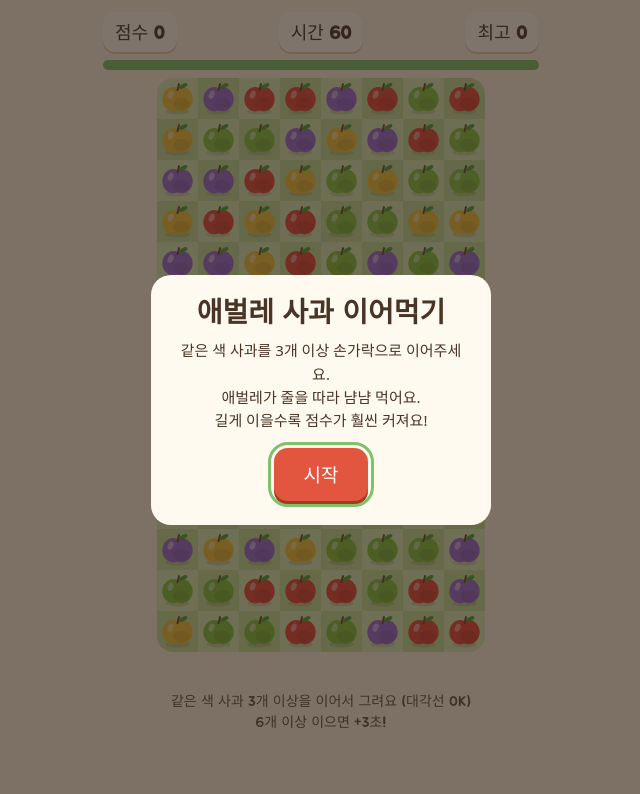
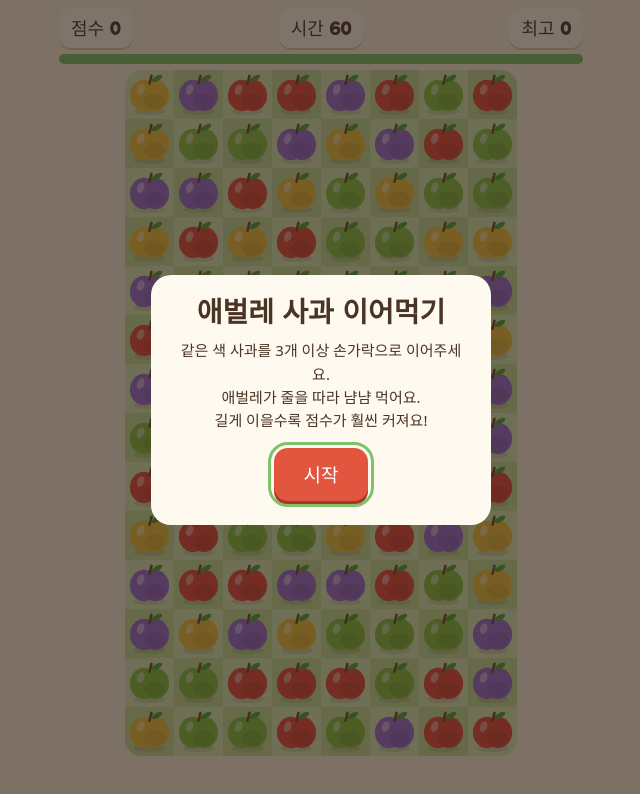
Before and after one commit to joosubong/mini-games, a plain HTML site: page worm-apple-chain.html in a window 1280 px wide. Shown: the whole page, without its empty margins (319-959 px from the left). Drawn offline with Linux system fonts and the light colour scheme.

Commit message:
Add files via upload

```diff
--- a/worm-apple-chain.html
+++ b/worm-apple-chain.html
@@ -19,7 +19,7 @@ LAYOUT: 위에 점수와 시간, 가운데 판, 아래 안내
 *{box-sizing:border-box;min-width:0;margin:0;padding:0}
 html,body{height:100%}
 body{background:var(--bg);color:var(--ink);font-family:"Jua",system-ui,"Apple SD Gothic Neo","Malgun Gothic",sans-serif;overscroll-behavior:none;touch-action:none;user-select:none;-webkit-user-select:none;overflow:hidden}
-#wrap{max-width:460px;margin:0 auto;padding:12px;display:flex;flex-direction:column;align-items:center;gap:8px}
+#wrap{max-width:540px;margin:0 auto;padding:8px;display:flex;flex-direction:column;align-items:center;gap:6px}
 #hud{width:100%;display:flex;justify-content:space-between;gap:8px;font-size:18px}
 .box{background:var(--card);border-radius:12px;padding:6px 12px;box-shadow:0 2px 0 var(--line);white-space:nowrap}
 #timebar{width:100%;height:10px;background:var(--line);border-radius:6px;overflow:hidden}
@@ -48,7 +48,6 @@ button:focus-visible{outline:3px solid #7cc36a;outline-offset:3px}
   <div id="timebar"><div id="timefill"></div></div>
   <canvas id="cv"></canvas>
   <div id="msg"></div>
-  <div id="help">같은 색 사과 3개 이상을 이어서 그려요 (대각선 OK)<br>6개 이상 이으면 +3초!</div>
 </div>
 <div id="overlay"><div id="panel"></div></div>
 <script>
@@ -68,8 +67,8 @@ try { best = +localStorage.getItem('wormChainBest') || 0; } catch (e) {}
 $('best').textContent = best;
 
 function resize() {
-  const maxW = Math.min(window.innerWidth - 24, 436);
-  const maxH = window.innerHeight - 220;
+  const maxW = Math.min(window.innerWidth - 16, 520);
+  const maxH = window.innerHeight - 110;
   cs = Math.max(34, Math.floor(Math.min(maxW / COLS, maxH / ROWS)));
   W = COLS * cs; H = ROWS * cs;
   const dpr = window.devicePixelRatio || 1;
@@ -237,7 +236,7 @@ function showPanel(html) {
 function ell(x, y, rx, ry, rot) { ctx.beginPath(); ctx.ellipse(x, y, rx, ry, rot || 0, 0, Math.PI * 2); ctx.fill(); }
 
 function drawApple(X, Y, c, scale, lit) {
-  const r = cs * 0.37 * scale;
+  const r = cs * 0.4 * scale; // 칸 대비 사과 크기
   ctx.fillStyle = 'rgba(60,40,20,.12)'; ell(X, Y + r * 0.85, r * 0.8, r * 0.2);
   ctx.fillStyle = COLOR[c];
   ell(X - r * 0.28, Y + r * 0.05, r * 0.72, r * 0.8);
```
